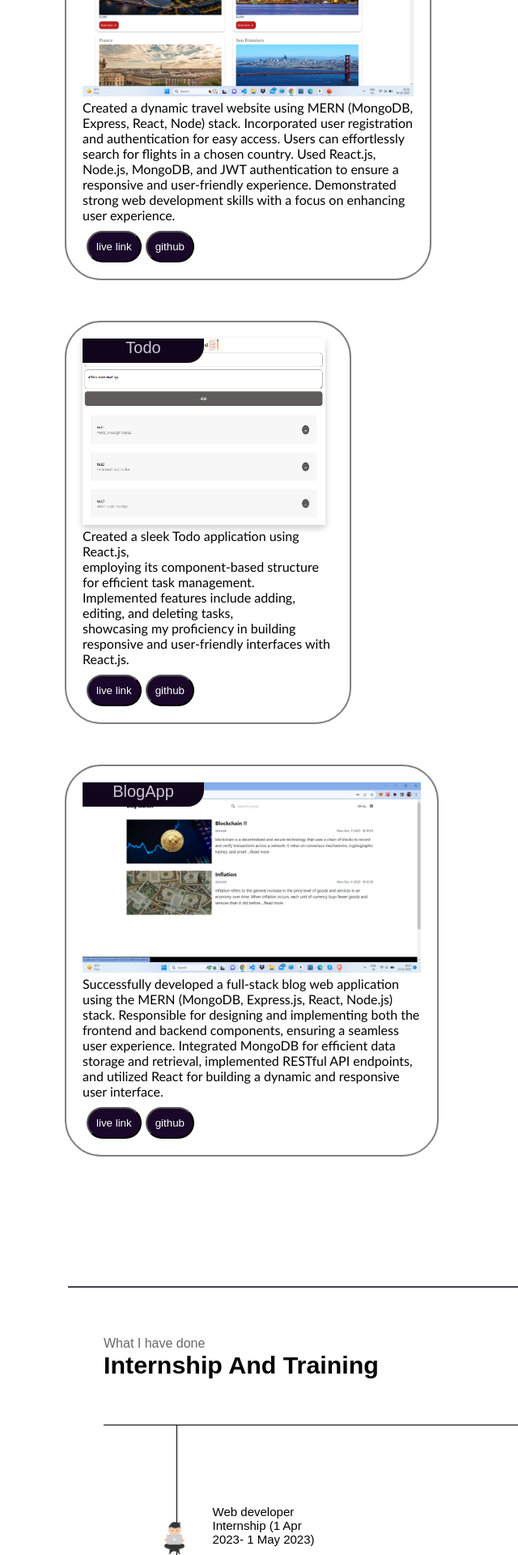
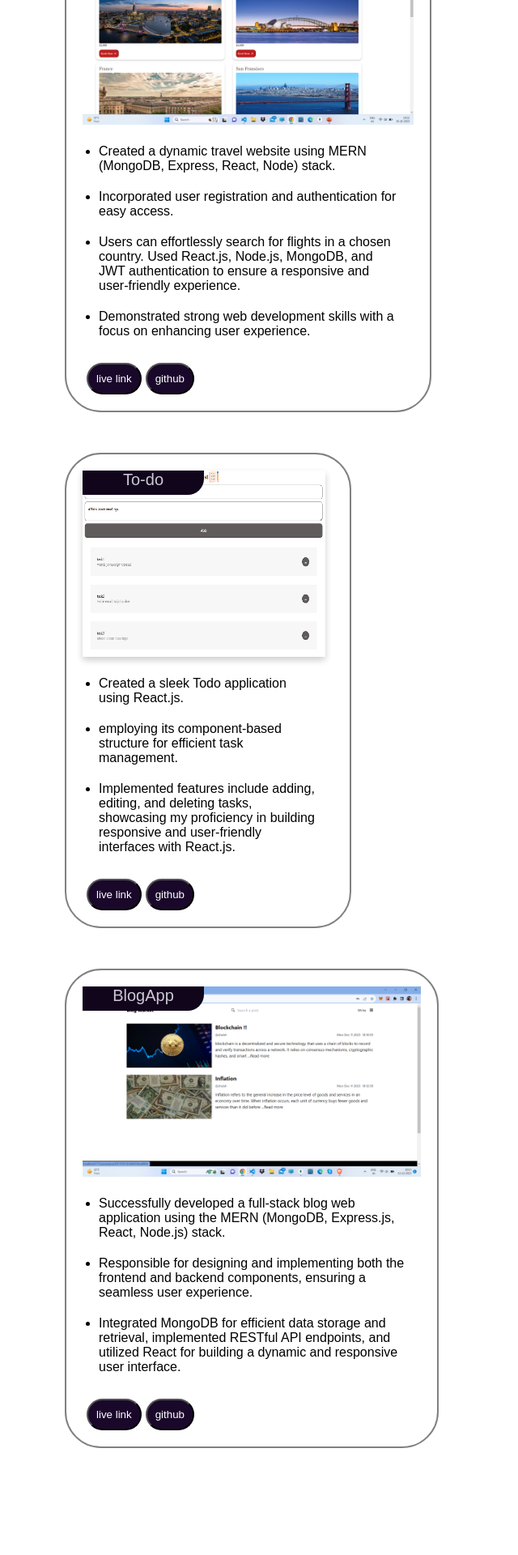
Before and after one commit to shubham99298/Reactportfolio, a React (Vite) app: page / in a window 1280 px wide. Shown: the part 2680-4600 px from the top of the page at 81% size, without its empty margins (0-640 px from the left). Built offline with nearby package versions, Linux system fonts and the light colour scheme.

Commit message:
portfolio

```diff
--- a/package.json
+++ b/package.json
@@ -15,7 +15,8 @@
     "react-dom": "^18.2.0",
     "react-icons": "^4.12.0",
     "react-router-dom": "^6.20.0",
-    "react-router-hash-link": "^2.4.3"
+    "react-router-hash-link": "^2.4.3",
+    "react-spring": "^9.7.3"
   },
   "devDependencies": {
     "@types/react": "^18.2.37",
--- a/src/Pages/About.jsx
+++ b/src/Pages/About.jsx
@@ -1,7 +1,7 @@
 import React from 'react'
 import '../Style/About.css'
 import Projects from './Projects'
-// import { FaCss3, FaHtml5 } from 'react-icons/fa'
+
 const About = () => {
   return (
     //    <!-- middle section -->
--- a/src/Pages/Contact.jsx
+++ b/src/Pages/Contact.jsx
@@ -22,7 +22,7 @@ const Contact = () => {
         <div className='social'>
         <AiFillMail/>
         <h2>
-         <a href='mailto:your.shubhamlata2002@gmail.com'>shubhamlata2002@gmail,com</a>
+         <a href='mailto:shubhamlata2002@gmail.com'>shubhamlata2002@gmail,com</a>
       </h2>
         </div>
 
--- a/src/Pages/Projects.jsx
+++ b/src/Pages/Projects.jsx
@@ -1,6 +1,7 @@
 import React from "react";
 import "../Style/Projects.css";
 import Training from "./Training";
+
 
 import  project2 from '../assets/project2.png'
 import  project1 from '../assets/project1.png'
@@ -17,60 +18,75 @@ const Projects = () => {
         <div className="project">
           <div className="tag1">WebChat</div>
           <img src={project2} height="235px" alt="" />
-          <p>
-            Developed a real-time chat application using Node.js and Socket.IO,
+          <ul>
+           <li>Developed a real-time chat application using Node.js and Socket.IO,
             demonstrating expertise
-            <br /> in server-side JavaScript and real-time communication
-          </p>
+            <br /> in server-side JavaScript and real-time communication</li>
+
+
+          </ul>
 
           <button>live link</button>
-          <button>github</button>
+          <a href="https://github.com/shubham99298/ChatApp"><button>github</button></a>
+
         </div>
         <div className="project1">
           <div className="tag1">Travel Website</div>
           <img src={project1}height="230px" alt="" />
-          <p>
-            Created a dynamic travel website using MERN (MongoDB, Express,
-            React, Node) stack. Incorporated user registration and
-            authentication for easy access. Users can effortlessly search for
+          <ul>
+            <li>Created a dynamic travel website using MERN (MongoDB, Express,
+            React, Node) stack.</li>
+            <li>Incorporated user registration and
+            authentication for easy access.</li>
+            <li>Users can effortlessly search for
             flights in a chosen country. Used React.js, Node.js, MongoDB, and
             JWT authentication to ensure a responsive and user-friendly
-            experience. Demonstrated strong web development skills with a focus
-            on enhancing user experience.{" "}
-          </p>
+            experience.</li>
+            <li>Demonstrated strong web development skills with a focus
+            on enhancing user experience.{" "}</li>
+
+          </ul>
 
           <button>live link</button>
-          <button>github</button>
+          <a href="https://github.com/shubham99298/Travel"><button>github</button></a>
         </div>
         <div className="project">
-          <div className="tag1">Todo</div>
+          <div className="tag1">To-do</div>
           <img src={project3} height="230px" alt="" />
-          <p>
-            Created a sleek Todo application using React.js, <br/>employing its
-            component-based structure for efficient task management. <br/>Implemented
+          <ul>
+            <li>Created a sleek Todo application using React.js.</li>
+            <li>employing its
+            component-based structure for efficient task management.</li>
+            <li>Implemented
             features include adding, editing, and deleting tasks,<br/> showcasing my
             proficiency in building responsive and user-friendly interfaces with
-            React.js.
-          </p>
+            React.js.</li>
+
+          </ul>
 
           <button>live link</button>
-          <button>github</button>
+          <a href="https://github.com/shubham99298/TodoUsingReactjs"><button className="Btn">github</button></a>
+
         </div>
         <div className="project1">
           <div className="tag1">BlogApp</div>
           <img src={project4} height="235px" alt="" />
-          <p>
-            Successfully developed a full-stack blog web application using the
-            MERN (MongoDB, Express.js, React, Node.js) stack. Responsible for
+          <ul>
+            <li>  Successfully developed a full-stack blog web application using the
+            MERN (MongoDB, Express.js, React, Node.js) stack. </li>
+            <li> Responsible for
             designing and implementing both the frontend and backend components,
-            ensuring a seamless user experience. Integrated MongoDB for
+            ensuring a seamless user experience.</li>
+            <li>Integrated MongoDB for
             efficient data storage and retrieval, implemented RESTful API
             endpoints, and utilized React for building a dynamic and responsive
-            user interface.{" "}
-          </p>
+            user interface.{" "}</li>
+
+          </ul>
 
           <button>live link</button>
-          <button>github</button>
+          <a href='https://github.com/shubham99298/Blogapp'><button>github</button></a>
+
         </div>
       </div>
 
--- a/src/Pages/Training.jsx
+++ b/src/Pages/Training.jsx
@@ -41,8 +41,10 @@ const Training = () => {
             </div>
 
             </div>
+
           </section>
           <Contact/>
+
     </>
   )
 }
--- a/src/Style/Contact.css
+++ b/src/Style/Contact.css
@@ -4,6 +4,7 @@
     align-items: center;
     justify-content: center;
 }
+
 .social{
     margin-bottom: 20px;
 }
--- a/src/Style/Projects.css
+++ b/src/Style/Projects.css
@@ -12,6 +12,7 @@
     margin-left: 50%;
     margin-bottom: 50px;
 }
+
 .project,.project1{
     border: 2px solid gray;
     padding: 20px;
@@ -35,9 +36,18 @@ button{
     margin-left: 5px;
     border-radius: 20px;
 }
+  button:hover{
+ color: black;
+ cursor: pointer;
+ background-color: rgb(202, 200, 200);
+}
 
 .projects p{
     color: black;
+}
+.projects ul li{
+    color: black;
+    margin: 20px;
 }
 .tag1{
     position: absolute;
--- a/src/Style/Training.css
+++ b/src/Style/Training.css
@@ -54,7 +54,6 @@ color: rgb(11, 1, 1);
 width: 150px;
 font-size: 9px;
 font-family: 'Gill Sans', 'Gill Sans MT', Calibri, 'Trebuchet MS', sans-serif;
-
 }
 
 
```
Also changed, not shown: 1 other file (tests, documents, lock files or other folders).
